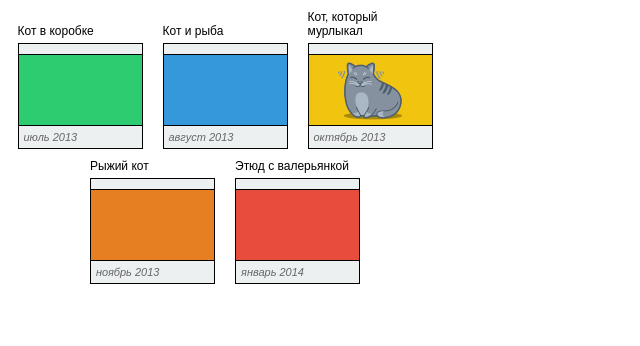
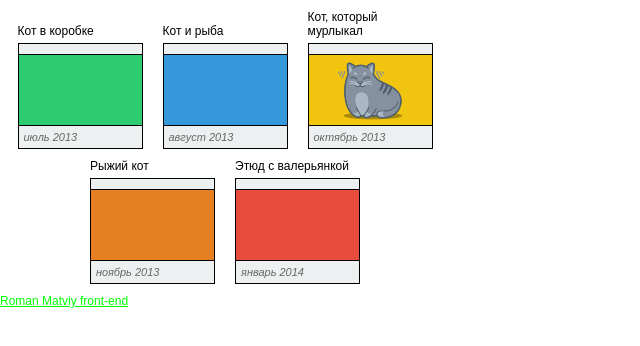
Before and after one commit to MatviyRoman/A-cat-gallery, a plain HTML site: page gallery/index.html in a window 1280 px wide. Shown: the whole page, without its empty margins (0-640 px from the left). Drawn offline with Linux system fonts and the light colour scheme.

Commit message:
fix error

```diff
--- a/gallery/index.html
+++ b/gallery/index.html
@@ -43,5 +43,6 @@
         </div>
       </div>
     </div>
+    <a href="https://matviy.pp.ua" style="color: #0f0 !important">Roman Matviy front-end</a>
   </body>
 </html>
```
